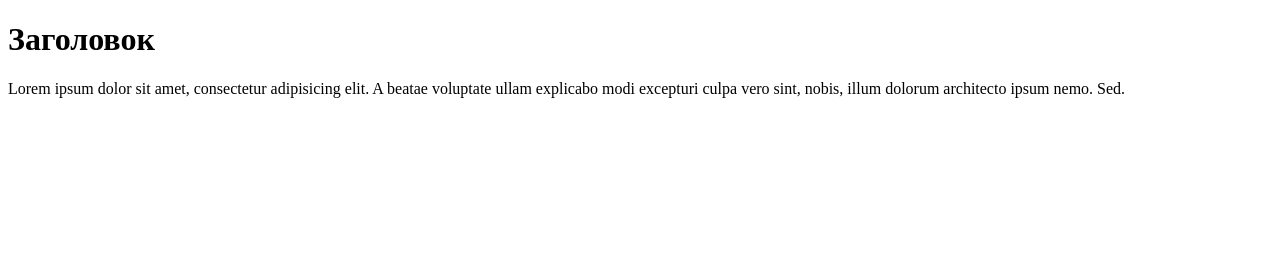
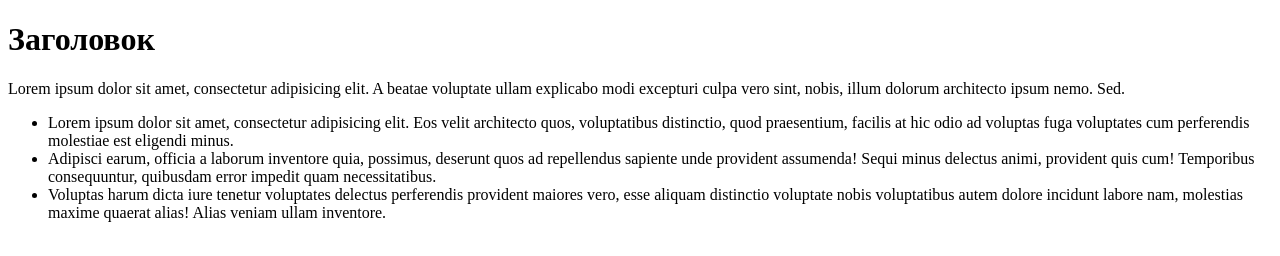
Before and after one commit to MariannaHanina/webProject, a plain HTML site: page app/index.html in a window 1280 px wide. Drawn offline with Linux system fonts and the light colour scheme.

Commit message:
second commit

```diff
--- a/app/index.html
+++ b/app/index.html
@@ -8,5 +8,10 @@
 	<h1>Заголовок</h1>
 	<p>Lorem ipsum dolor sit amet, consectetur adipisicing elit. A beatae voluptate ullam explicabo modi excepturi culpa vero sint, nobis, illum dolorum architecto ipsum nemo. Sed.</p>
 
+	<ul>
+		<li>Lorem ipsum dolor sit amet, consectetur adipisicing elit. Eos velit architecto quos, voluptatibus distinctio, quod praesentium, facilis at hic odio ad voluptas fuga voluptates cum perferendis molestiae est eligendi minus.</li>
+		<li>Adipisci earum, officia a laborum inventore quia, possimus, deserunt quos ad repellendus sapiente unde provident assumenda! Sequi minus delectus animi, provident quis cum! Temporibus consequuntur, quibusdam error impedit quam necessitatibus.</li>
+		<li>Voluptas harum dicta iure tenetur voluptates delectus perferendis provident maiores vero, esse aliquam distinctio voluptate nobis voluptatibus autem dolore incidunt labore nam, molestias maxime quaerat alias! Alias veniam ullam inventore.</li>
+	</ul>
 </body>
 </html>
```
